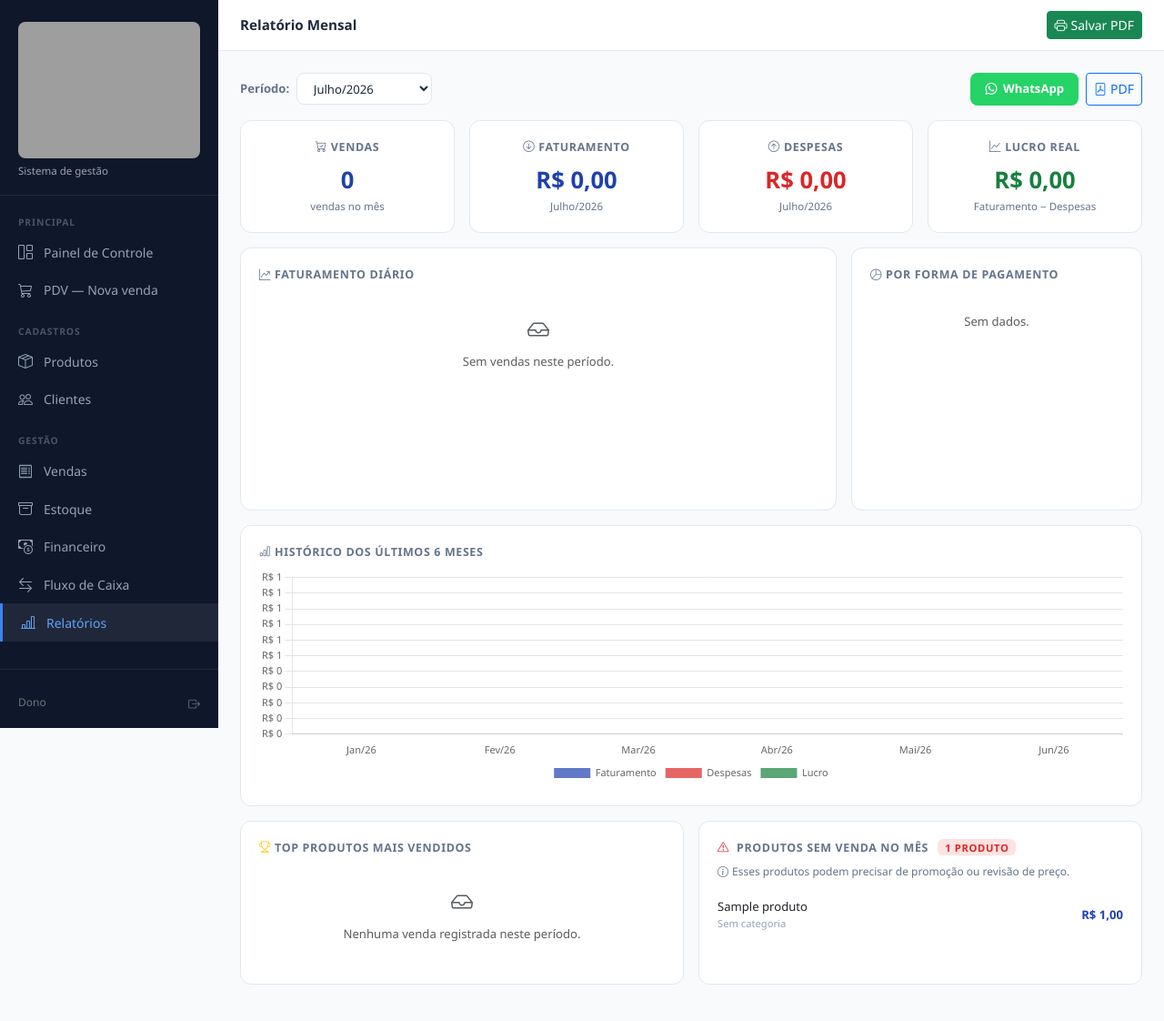
After one commit to Micael19sb/JR_PRODUTOS-DE-LIMPEZA, a Django app: page /relatorio/ in a window 1280 px wide. The commit adds this page. Shown: the whole page at 91% size. Run offline with Django 5.2, Linux system fonts and the light colour scheme; a user stored in the database is signed in; data comes from the database, SQL or seed files in the repository; tables that the repository leaves empty hold one stand-in row (values such as "Sample post"); a map, chart or similar area stays blank; grey boxes are pictures that could not be loaded.

Commit message:
adiciona pagina de relatorio mensal com graficos para que o cliente tenha um acompanhamento melhor de seu empreendimento

```diff
--- a/relatorios/urls.py
+++ b/relatorios/urls.py
@@ -3,4 +3,5 @@ from . import views
 urlpatterns = [
     path('', views.dashboard, name='home'),
     path('dashboard/', views.dashboard, name='dashboard'),
+    path('relatorio/', views.relatorio_mensal, name='relatorio_mensal'),
 ]
--- a/relatorios/views.py
+++ b/relatorios/views.py
@@ -1,13 +1,16 @@
 from django.shortcuts import render
 from django.contrib.auth.decorators import login_required
 from django.utils import timezone
-from django.db.models import Sum
+from django.db.models import Sum, Count
 from decimal import Decimal
+from datetime import date, timedelta
+import json
 
-from vendas.models import Venda
+from vendas.models import Venda, ItemVenda
 from estoque.models import Estoque
-from financeiro.models import ContaReceber
+from financeiro.models import ContaReceber, Despesa
 from lojas.models import Loja
+from produtos.models import Produto
 
 
 @login_required
@@ -76,3 +79,131 @@ def dashboard(request):
         'is_dono': True,
     }
     return render(request, 'dashboard/dashboard.html', context)
+
+
+@login_required
+def relatorio_mensal(request):
+    hoje = timezone.now().date()
+
+    # Período selecionado
+    mes = int(request.GET.get('mes', hoje.month))
+    ano = int(request.GET.get('ano', hoje.year))
+
+    import calendar
+    primeiro_dia = date(ano, mes, 1)
+    ultimo_dia = date(ano, mes, calendar.monthrange(ano, mes)[1])
+
+    meses_nomes = ['Janeiro','Fevereiro','Março','Abril','Maio','Junho',
+                   'Julho','Agosto','Setembro','Outubro','Novembro','Dezembro']
+    mes_nome = meses_nomes[mes - 1]
+
+    # Vendas do período
+    vendas = Venda.objects.filter(
+        status='concluida',
+        criada_em__date__gte=primeiro_dia,
+        criada_em__date__lte=ultimo_dia,
+    )
+    total_vendas = sum(v.total for v in vendas)
+    qtd_vendas = vendas.count()
+
+    # Despesas do período
+    despesas = Despesa.objects.filter(data__gte=primeiro_dia, data__lte=ultimo_dia)
+    total_despesas = despesas.aggregate(t=Sum('valor'))['t'] or Decimal('0')
+    lucro = total_vendas - total_despesas
+
+    # Por forma de pagamento
+    por_pagamento = {}
+    for v in vendas:
+        forma = v.get_forma_pagamento_display()
+        por_pagamento[forma] = float(por_pagamento.get(forma, 0)) + float(v.total)
+
+    # Top 10 produtos mais vendidos
+    top_produtos = ItemVenda.objects.filter(
+        venda__status='concluida',
+        venda__criada_em__date__gte=primeiro_dia,
+        venda__criada_em__date__lte=ultimo_dia,
+    ).values('produto__nome').annotate(
+        total_qtd=Sum('quantidade'),
+        total_valor=Sum('subtotal'),
+    ).order_by('-total_qtd')[:10]
+
+    # Produtos sem nenhuma venda no período
+    ids_vendidos = ItemVenda.objects.filter(
+        venda__status='concluida',
+        venda__criada_em__date__gte=primeiro_dia,
+        venda__criada_em__date__lte=ultimo_dia,
+    ).values_list('produto_id', flat=True).distinct()
+
+    produtos_parados = Produto.objects.filter(
+        ativo=True
+    ).exclude(
+        pk__in=ids_vendidos
+    ).order_by('nome')
+
+    # Faturamento diário (para gráfico de linha)
+    faturamento_diario = {}
+    for v in vendas:
+        dia = v.criada_em.strftime('%d/%m')
+        faturamento_diario[dia] = float(faturamento_diario.get(dia, 0)) + float(v.total)
+    dias_labels = list(faturamento_diario.keys())
+    dias_valores = list(faturamento_diario.values())
+
+    # Histórico dos últimos 6 meses
+    historico = []
+    for i in range(5, -1, -1):
+        d = hoje.replace(day=1) - timedelta(days=1)
+        for _ in range(i):
+            d = d.replace(day=1) - timedelta(days=1)
+        m_inicio = date(d.year, d.month, 1)
+        m_fim = date(d.year, d.month, calendar.monthrange(d.year, d.month)[1])
+        v_mes = Venda.objects.filter(status='concluida', criada_em__date__gte=m_inicio, criada_em__date__lte=m_fim)
+        total_m = float(sum(v.total for v in v_mes))
+        desp_m = float(Despesa.objects.filter(data__gte=m_inicio, data__lte=m_fim).aggregate(t=Sum('valor'))['t'] or 0)
+        historico.append({
+            'mes': meses_nomes[d.month - 1][:3] + '/' + str(d.year)[-2:],
+            'faturamento': total_m,
+            'despesas': desp_m,
+            'lucro': total_m - desp_m,
+        })
+
+    # Gerar lista de meses/anos disponíveis para filtro
+    opcoes_periodo = []
+    for i in range(11, -1, -1):
+        d = hoje.replace(day=1)
+        for _ in range(i):
+            d = (d - timedelta(days=1)).replace(day=1)
+        opcoes_periodo.append({
+            'mes': d.month,
+            'ano': d.year,
+            'label': meses_nomes[d.month - 1] + '/' + str(d.year),
+            'selecionado': d.month == mes and d.year == ano,
+        })
+
+    context = {
+        'mes_nome': mes_nome,
+        'ano': ano,
+        'mes': mes,
+        'primeiro_dia': primeiro_dia,
+        'ultimo_dia': ultimo_dia,
+        'total_vendas': total_vendas,
+        'qtd_vendas': qtd_vendas,
+        'total_despesas': total_despesas,
+        'lucro': lucro,
+        'por_pagamento': por_pagamento,
+        'top_produtos': top_produtos,
+        'produtos_parados': produtos_parados,
+        'dias_labels': json.dumps(dias_labels),
+        'dias_valores': json.dumps(dias_valores),
+        'historico': historico,
+        'historico_labels': json.dumps([h['mes'] for h in historico]),
+        'historico_faturamento': json.dumps([h['faturamento'] for h in historico]),
+        'historico_despesas': json.dumps([h['despesas'] for h in historico]),
+        'historico_lucro': json.dumps([h['lucro'] for h in historico]),
+        'pagamento_labels': json.dumps(list(por_pagamento.keys())),
+        'pagamento_valores': json.dumps(list(por_pagamento.values())),
+        'top_nomes': json.dumps([p['produto__nome'] for p in top_produtos]),
+        'top_qtds': json.dumps([float(p['total_qtd']) for p in top_produtos]),
+        'top_valores': json.dumps([float(p['total_valor']) for p in top_produtos]),
+        'opcoes_periodo': opcoes_periodo,
+    }
+    return render(request, 'relatorios/relatorio.html', context)
--- a/templates/base/base.html
+++ b/templates/base/base.html
@@ -203,6 +203,9 @@
     <a href="{% url 'fluxo_caixa' %}" class="sidebar-link {% if request.resolver_match.url_name == 'fluxo_caixa' %}active{% endif %}">
       <i class="bi bi-arrow-left-right"></i> Fluxo de Caixa
     </a>
+    <a href="{% url 'relatorio_mensal' %}" class="sidebar-link {% if request.resolver_match.url_name == 'relatorio_mensal' %}active{% endif %}">
+      <i class="bi bi-bar-chart-line"></i> Relatórios
+    </a>
   </div>
 
 
--- /dev/null
+++ b/templates/relatorios/relatorio.html
@@ -0,0 +1,435 @@
+{% extends 'base/base.html' %}
+{% block title %}Relatório — {{ mes_nome }}/{{ ano }}{% endblock %}
+{% block page_title %}Relatório Mensal{% endblock %}
+
+{% block topbar_actions %}
+  <button class="btn btn-sm btn-success" onclick="imprimirRelatorio()">
+    <i class="bi bi-printer me-1"></i>Salvar PDF
+  </button>
+{% endblock %}
+
+{% block extra_css %}
+<style>
+  .rel-card {
+    background: #fff;
+    border: 1px solid #e2e8f0;
+    border-radius: 12px;
+    padding: 1.25rem;
+    height: 100%;
+  }
+  .rel-card-title {
+    font-size: 0.78rem;
+    font-weight: 700;
+    text-transform: uppercase;
+    letter-spacing: 0.05em;
+    color: #64748b;
+    margin-bottom: 0.5rem;
+  }
+  .rel-valor {
+    font-size: 1.6rem;
+    font-weight: 700;
+    color: #1e293b;
+  }
+  .rel-valor.verde { color: #15803d; }
+  .rel-valor.vermelho { color: #dc2626; }
+  .rel-valor.azul { color: #1e40af; }
+  .chart-container {
+    position: relative;
+    width: 100%;
+  }
+  .produto-parado {
+    display: flex;
+    align-items: center;
+    justify-content: space-between;
+    padding: 0.5rem 0;
+    border-bottom: 1px solid #f1f5f9;
+    font-size: 0.82rem;
+  }
+  .produto-parado:last-child { border-bottom: none; }
+  .ranking-item {
+    display: flex;
+    align-items: center;
+    gap: 0.75rem;
+    padding: 0.5rem 0;
+    border-bottom: 1px solid #f1f5f9;
+    font-size: 0.82rem;
+  }
+  .ranking-item:last-child { border-bottom: none; }
+  .ranking-num {
+    width: 24px; height: 24px;
+    border-radius: 50%;
+    background: #1e40af;
+    color: #fff;
+    font-size: 0.72rem;
+    font-weight: 700;
+    display: flex; align-items: center; justify-content: center;
+    flex-shrink: 0;
+  }
+  .ranking-num.top1 { background: #f59e0b; }
+  .ranking-num.top2 { background: #94a3b8; }
+  .ranking-num.top3 { background: #cd7c2f; }
+  .periodo-select {
+    background: #fff;
+    border: 1px solid #e2e8f0;
+    border-radius: 8px;
+    padding: 0.4rem 0.85rem;
+    font-size: 0.82rem;
+    font-weight: 500;
+    color: #1e293b;
+    cursor: pointer;
+  }
+  .whatsapp-btn {
+    background: #25d366;
+    color: #fff;
+    border: none;
+    border-radius: 8px;
+    padding: 0.5rem 1rem;
+    font-size: 0.82rem;
+    font-weight: 600;
+    cursor: pointer;
+    display: flex;
+    align-items: center;
+    gap: 0.4rem;
+    text-decoration: none;
+  }
+  .whatsapp-btn:hover { background: #20bd5a; color: #fff; }
+
+  @media print {
+    .btn-menu-mobile, #sidebar, .topbar, .whatsapp-btn,
+    .btn, form, .periodo-select { display: none !important; }
+    #main { margin-left: 0 !important; }
+    .page-content { padding: 0 !important; }
+    .rel-card { break-inside: avoid; }
+  }
+
+  @media (max-width: 768px) {
+    .rel-valor { font-size: 1.2rem; }
+    .rel-card { padding: 0.85rem; margin-bottom: 0.75rem; }
+  }
+</style>
+{% endblock %}
+
+{% block content %}
+
+<!-- Seletor de período + botões -->
+<div class="d-flex flex-wrap align-items-center justify-content-between gap-2 mb-3">
+  <form method="get" class="d-flex align-items-center gap-2 flex-wrap">
+    <span style="font-size:0.82rem;font-weight:600;color:#64748b">Período:</span>
+    <select name="mes" class="periodo-select" onchange="this.form.submit()">
+      {% for op in opcoes_periodo %}
+        <option value="{{ op.mes }}" {% if op.selecionado %}selected{% endif %}
+          data-ano="{{ op.ano }}">{{ op.label }}</option>
+      {% endfor %}
+    </select>
+    <input type="hidden" name="ano" id="ano-hidden" value="{{ ano }}">
+  </form>
+  <div class="d-flex gap-2 flex-wrap">
+    <a href="#" class="whatsapp-btn" onclick="compartilharWhatsApp(); return false;">
+      <i class="bi bi-whatsapp"></i> WhatsApp
+    </a>
+    <button class="btn btn-sm btn-outline-primary" onclick="imprimirRelatorio()">
+      <i class="bi bi-file-pdf me-1"></i>PDF
+    </button>
+  </div>
+</div>
+
+<!-- Cards de resumo -->
+<div class="row g-3 mb-3">
+  <div class="col-6 col-md-3">
+    <div class="rel-card text-center">
+      <div class="rel-card-title"><i class="bi bi-cart-check me-1"></i>Vendas</div>
+      <div class="rel-valor azul">{{ qtd_vendas }}</div>
+      <div style="font-size:0.72rem;color:#64748b">vendas no mês</div>
+    </div>
+  </div>
+  <div class="col-6 col-md-3">
+    <div class="rel-card text-center">
+      <div class="rel-card-title"><i class="bi bi-arrow-down-circle me-1"></i>Faturamento</div>
+      <div class="rel-valor azul">R$ {{ total_vendas|floatformat:2 }}</div>
+      <div style="font-size:0.72rem;color:#64748b">{{ mes_nome }}/{{ ano }}</div>
+    </div>
+  </div>
+  <div class="col-6 col-md-3">
+    <div class="rel-card text-center">
+      <div class="rel-card-title"><i class="bi bi-arrow-up-circle me-1"></i>Despesas</div>
+      <div class="rel-valor vermelho">R$ {{ total_despesas|floatformat:2 }}</div>
+      <div style="font-size:0.72rem;color:#64748b">{{ mes_nome }}/{{ ano }}</div>
+    </div>
+  </div>
+  <div class="col-6 col-md-3">
+    <div class="rel-card text-center">
+      <div class="rel-card-title"><i class="bi bi-graph-up me-1"></i>Lucro Real</div>
+      <div class="rel-valor {% if lucro >= 0 %}verde{% else %}vermelho{% endif %}">
+        R$ {{ lucro|floatformat:2 }}
+      </div>
+      <div style="font-size:0.72rem;color:#64748b">Faturamento − Despesas</div>
+    </div>
+  </div>
+</div>
+
+<!-- Gráfico faturamento diário + pagamentos -->
+<div class="row g-3 mb-3">
+  <div class="col-lg-8">
+    <div class="rel-card">
+      <div class="rel-card-title"><i class="bi bi-graph-up-arrow me-1"></i>Faturamento diário</div>
+      <div class="chart-container" style="height:220px">
+        <canvas id="grafico-diario"></canvas>
+      </div>
+    </div>
+  </div>
+  <div class="col-lg-4">
+    <div class="rel-card">
+      <div class="rel-card-title"><i class="bi bi-pie-chart me-1"></i>Por forma de pagamento</div>
+      <div class="chart-container" style="height:220px">
+        <canvas id="grafico-pagamento"></canvas>
+      </div>
+    </div>
+  </div>
+</div>
+
+<!-- Gráfico histórico 6 meses -->
+<div class="row g-3 mb-3">
+  <div class="col-12">
+    <div class="rel-card">
+      <div class="rel-card-title"><i class="bi bi-bar-chart me-1"></i>Histórico dos últimos 6 meses</div>
+      <div class="chart-container" style="height:240px">
+        <canvas id="grafico-historico"></canvas>
+      </div>
+    </div>
+  </div>
+</div>
+
+<!-- Top produtos + produtos parados -->
+<div class="row g-3 mb-3">
+
+  <!-- Top 10 mais vendidos -->
+  <div class="col-lg-6">
+    <div class="rel-card">
+      <div class="rel-card-title"><i class="bi bi-trophy me-1 text-warning"></i>Top produtos mais vendidos</div>
+
+      {% if top_produtos %}
+        <!-- Gráfico de barras horizontal -->
+        <div class="chart-container mb-3" style="height:200px">
+          <canvas id="grafico-top"></canvas>
+        </div>
+        <!-- Ranking detalhado -->
+        {% for p in top_produtos %}
+        <div class="ranking-item">
+          <div class="ranking-num {% if forloop.counter == 1 %}top1{% elif forloop.counter == 2 %}top2{% elif forloop.counter == 3 %}top3{% endif %}">
+            {{ forloop.counter }}
+          </div>
+          <div style="flex:1">
+            <div style="font-weight:600;font-size:0.82rem">{{ p.produto__nome }}</div>
+            <div style="font-size:0.7rem;color:#94a3b8">{{ p.total_qtd }} und vendidas</div>
+          </div>
+          <div style="font-weight:700;color:#1e40af;font-size:0.82rem;white-space:nowrap">
+            R$ {{ p.total_valor|floatformat:2 }}
+          </div>
+        </div>
+        {% endfor %}
+      {% else %}
+        <div class="text-center text-muted py-4" style="font-size:0.82rem">
+          <i class="bi bi-inbox d-block mb-2" style="font-size:1.5rem"></i>
+          Nenhuma venda registrada neste período.
+        </div>
+      {% endif %}
+    </div>
+  </div>
+
+  <!-- Produtos parados -->
+  <div class="col-lg-6">
+    <div class="rel-card">
+      <div class="rel-card-title">
+        <i class="bi bi-exclamation-triangle me-1 text-danger"></i>
+        Produtos sem venda no mês
+        {% if produtos_parados %}
+          <span style="background:#fee2e2;color:#dc2626;border-radius:6px;padding:0.1rem 0.5rem;font-size:0.7rem;margin-left:0.4rem">
+            {{ produtos_parados|length }} produto{{ produtos_parados|length|pluralize }}
+          </span>
+        {% endif %}
+      </div>
+
+      {% if produtos_parados %}
+        <div style="font-size:0.75rem;color:#64748b;margin-bottom:0.75rem">
+          <i class="bi bi-info-circle me-1"></i>Esses produtos podem precisar de promoção ou revisão de preço.
+        </div>
+        <div style="max-height:380px;overflow-y:auto">
+          {% for p in produtos_parados %}
+          <div class="produto-parado">
+            <div>
+              <div style="font-weight:500">{{ p.nome }}</div>
+              <div style="font-size:0.7rem;color:#94a3b8">{{ p.categoria.nome|default:"Sem categoria" }}</div>
+            </div>
+            <div style="font-weight:700;color:#1e40af;white-space:nowrap;font-size:0.82rem">
+              R$ {{ p.preco_venda|floatformat:2 }}
+            </div>
+          </div>
+          {% endfor %}
+        </div>
+      {% else %}
+        <div class="text-center py-4" style="font-size:0.82rem;color:#15803d">
+          <i class="bi bi-check-circle d-block mb-2" style="font-size:1.5rem"></i>
+          Todos os produtos tiveram vendas este mês!
+        </div>
+      {% endif %}
+    </div>
+  </div>
+
+</div>
+
+{% endblock %}
+
+{% block extra_js %}
+<script src="https://cdn.jsdelivr.net/npm/chart.js@4.4.0/dist/chart.umd.min.js"></script>
+<script>
+const diasLabels   = {{ dias_labels|safe }};
+const diasValores  = {{ dias_valores|safe }};
+const pagLabels    = {{ pagamento_labels|safe }};
+const pagValores   = {{ pagamento_valores|safe }};
+const histLabels   = {{ historico_labels|safe }};
+const histFat      = {{ historico_faturamento|safe }};
+const histDesp     = {{ historico_despesas|safe }};
+const histLucro    = {{ historico_lucro|safe }};
+const topNomes     = {{ top_nomes|safe }};
+const topQtds      = {{ top_qtds|safe }};
+
+Chart.defaults.font.family = "'Segoe UI', system-ui, sans-serif";
+Chart.defaults.font.size = 11;
+
+// Faturamento diário
+if (diasLabels.length > 0) {
+  new Chart(document.getElementById('grafico-diario'), {
+    type: 'line',
+    data: {
+      labels: diasLabels,
+      datasets: [{
+        label: 'Faturamento (R$)',
+        data: diasValores,
+        borderColor: '#1e40af',
+        backgroundColor: 'rgba(30,64,175,0.08)',
+        borderWidth: 2,
+        pointRadius: 4,
+        pointBackgroundColor: '#1e40af',
+        tension: 0.3,
+        fill: true,
+      }]
+    },
+    options: {
+      responsive: true, maintainAspectRatio: false,
+      plugins: { legend: { display: false } },
+      scales: {
+        y: { beginAtZero: true, ticks: { callback: v => 'R$ ' + v.toFixed(0) } },
+        x: { grid: { display: false } }
+      }
+    }
+  });
+} else {
+  document.getElementById('grafico-diario').parentElement.innerHTML =
+    '<div class="text-center text-muted py-4" style="font-size:0.82rem"><i class="bi bi-inbox d-block mb-2" style="font-size:1.5rem"></i>Sem vendas neste período.</div>';
+}
+
+// Por forma de pagamento
+if (pagLabels.length > 0) {
+  new Chart(document.getElementById('grafico-pagamento'), {
+    type: 'doughnut',
+    data: {
+      labels: pagLabels,
+      datasets: [{
+        data: pagValores,
+        backgroundColor: ['#1e40af','#15803d','#d97706','#7c3aed','#dc2626','#0891b2'],
+        borderWidth: 2, borderColor: '#fff',
+      }]
+    },
+    options: {
+      responsive: true, maintainAspectRatio: false,
+      plugins: {
+        legend: { position: 'bottom', labels: { padding: 10, font: { size: 11 } } },
+        tooltip: { callbacks: { label: ctx => ctx.label + ': R$ ' + ctx.raw.toFixed(2) } }
+      }
+    }
+  });
+} else {
+  document.getElementById('grafico-pagamento').parentElement.innerHTML =
+    '<div class="text-center text-muted py-4" style="font-size:0.82rem">Sem dados.</div>';
+}
+
+// Histórico 6 meses
+new Chart(document.getElementById('grafico-historico'), {
+  type: 'bar',
+  data: {
+    labels: histLabels,
+    datasets: [
+      { label: 'Faturamento', data: histFat, backgroundColor: 'rgba(30,64,175,0.7)', borderRadius: 6 },
+      { label: 'Despesas',    data: histDesp, backgroundColor: 'rgba(220,38,38,0.7)', borderRadius: 6 },
+      { label: 'Lucro',       data: histLucro, backgroundColor: 'rgba(21,128,61,0.7)', borderRadius: 6 },
+    ]
+  },
+  options: {
+    responsive: true, maintainAspectRatio: false,
+    plugins: { legend: { position: 'bottom' } },
+    scales: {
+      y: { beginAtZero: true, ticks: { callback: v => 'R$ ' + v.toFixed(0) } },
+      x: { grid: { display: false } }
+    }
+  }
+});
+
+// Top produtos
+if (topNomes.length > 0) {
+  new Chart(document.getElementById('grafico-top'), {
+    type: 'bar',
+    data: {
+      labels: topNomes.map(n => n.length > 20 ? n.substring(0,20)+'…' : n),
+      datasets: [{
+        label: 'Quantidade vendida',
+        data: topQtds,
+        backgroundColor: [
+          '#f59e0b','#94a3b8','#cd7c2f',
+          '#1e40af','#1e40af','#1e40af',
+          '#1e40af','#1e40af','#1e40af','#1e40af'
+        ],
+        borderRadius: 6,
+      }]
+    },
+    options: {
+      indexAxis: 'y',
+      responsive: true, maintainAspectRatio: false,
+      plugins: { legend: { display: false } },
+      scales: {
+        x: { beginAtZero: true },
+        y: { grid: { display: false } }
+      }
+    }
+  });
+}
+
+// Atualiza o ano hidden ao mudar o mês
+document.querySelector('select[name="mes"]').addEventListener('change', function() {
+  const opt = this.options[this.selectedIndex];
+  document.getElementById('ano-hidden').value = opt.dataset.ano;
+});
+
+function imprimirRelatorio() {
+  window.print();
+}
+
+function compartilharWhatsApp() {
+  const mes  = '{{ mes_nome }}';
+  const ano  = '{{ ano }}';
+  const fat  = 'R$ {{ total_vendas|floatformat:2 }}'.replace('.', ',');
+  const desp = 'R$ {{ total_despesas|floatformat:2 }}'.replace('.', ',');
+  const luc  = 'R$ {{ lucro|floatformat:2 }}'.replace('.', ',');
+  const qtd  = '{{ qtd_vendas }}';
+
+  const msg =
+    `📊 *Relatório ${mes}/${ano} — JR Produtos de Limpeza*\n\n` +
+    `🛒 *Vendas:* ${qtd} vendas\n` +
+    `💰 *Faturamento:* ${fat}\n` +
+    `📉 *Despesas:* ${desp}\n` +
+    `✅ *Lucro real:* ${luc}\n\n` +
+    `_Gerado pelo sistema JR Produtos de Limpeza_`;
+
+  window.open('https://wa.me/5581973856221?text=' + encodeURIComponent(msg), '_blank');
+}
+</script>
+{% endblock %}
```
